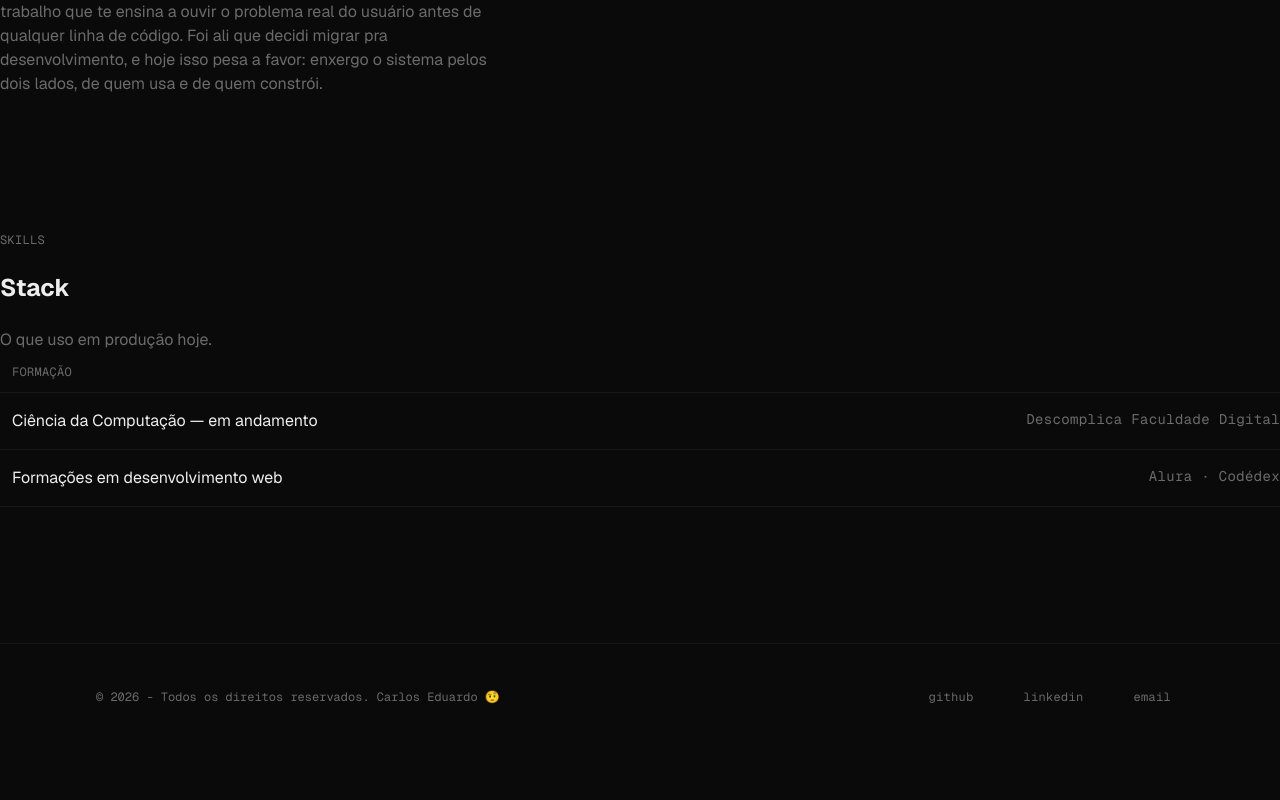
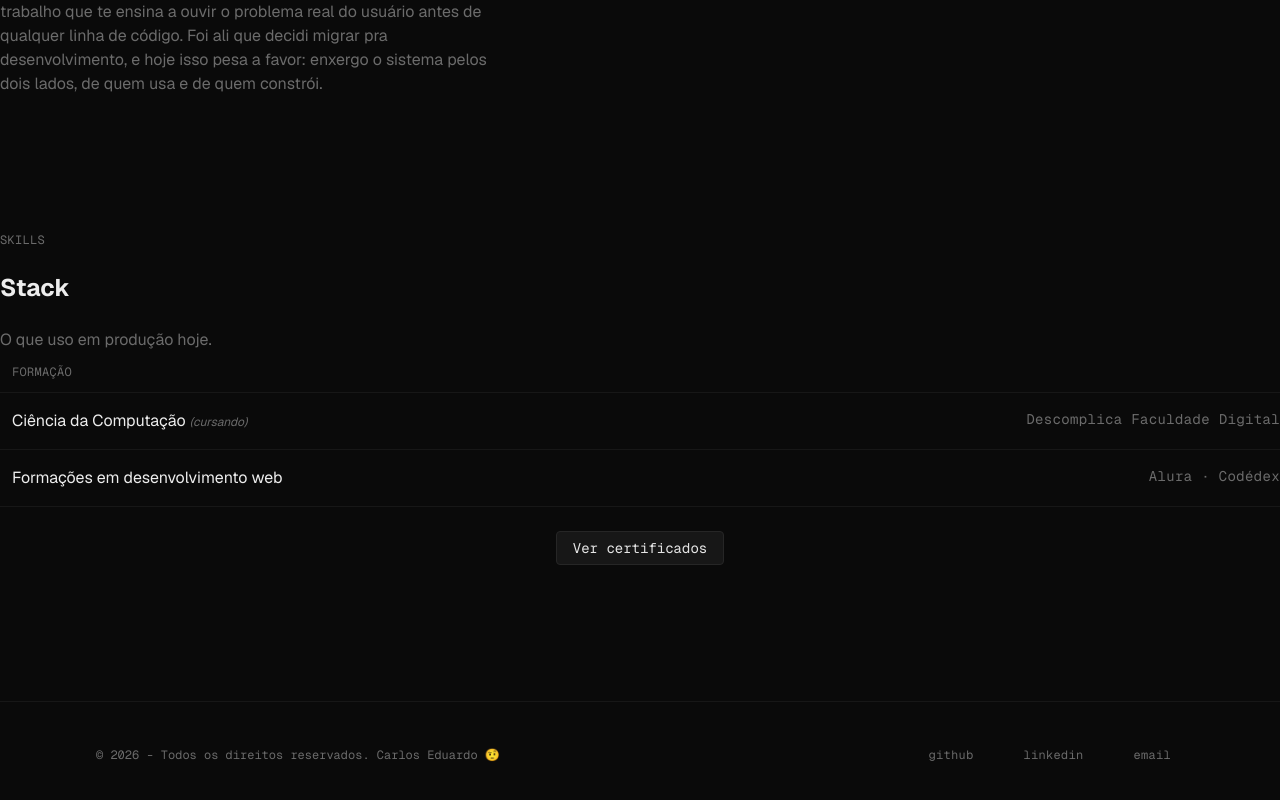
Before and after one commit to zCarlosEduardo/Portfolio, a Next.js app: page / in a window 1280 px wide. Shown: the part 2020-2820 px from the top of the page. Before the commit the page ends 2770 px from the top, so only its background shows below. Built offline with nearby package versions, Linux system fonts and the light colour scheme.

Commit message:
Feat: Formacoes e certificados com dropdown

```diff
--- a/app/page.tsx
+++ b/app/page.tsx
@@ -1,4 +1,5 @@
 import CardsDadosTerminal from "@/components/CardsDadosTerminal";
+import Formacoes from "@/components/Formacoes";
 import MarqueeTecnologias from "@/components/MarqueeTecnologias";
 import ParticleCanvas from "@/components/ParticleCanvas";
 import TituloSections from "@/components/TituloSections";
@@ -87,21 +88,7 @@ export default function Home() {
           <h4 className="text-xs text-(--cor-secundaria) tracking-wide uppercase ml-3 my-3 font-mono">
             Formação
           </h4>
-          <div>
-            <div className="flex gap-2 justify-between border-y border-0 border-neutral-900 py-4 flex-wrap">
-              <span className="ml-3">Ciência da Computação — em andamento</span>
-              <span className="text-(--cor-secundaria) text-sm tracking-wide font-mono">
-                {" "}
-                Descomplica Faculdade Digital
-              </span>
-            </div>
-            <div className="flex gap-2 justify-between border-b border-0 border-neutral-900 py-4 flex-wrap">
-              <span className="ml-3">Formações em desenvolvimento web</span>
-              <span className="text-(--cor-secundaria) text-sm tracking-wide font-mono">
-                Alura · Codédex
-              </span>
-            </div>
-          </div>
+          <Formacoes/>
         </div>
         <div id="contato" className="pt-20"></div>
       </div>
--- /dev/null
+++ b/components/Formacoes.tsx
@@ -0,0 +1,105 @@
+"use client";
+
+import { useState } from "react";
+
+const certificados = [
+  { certificado: "The Origins III: JavaScript", empresa: "Codédex", data: "", },
+  {
+    certificado: "Formação A partir do zero: iniciante em programação",
+    empresa: "Alura", data: "",
+  },
+  { certificado: "HTML5 e CSS3 parte 2", empresa: "Alura", data: "", },
+  { certificado: "HTML5 e CSS3 parte 3", empresa: "Alura", data: "", },
+  { certificado: "CSS Grid", empresa: "Alura", data: "", },
+  { certificado: "HTML5 e CSS3 parte 4", empresa: "Alura", data: "", },
+  { certificado: "Guia de estilos", empresa: "Alura", data: "", },
+  { certificado: "Flexbox", empresa: "Alura", data: "", },
+  { certificado: "Acessibilidade web", empresa: "Alura", data: "", },
+  { certificado: "Acessibilidade web parte 1", empresa: "Alura", data: "", },
+  { certificado: "Acessibilidade web parte 2", empresa: "Alura", data: "", },
+  { certificado: "Start na programação", empresa: "OneBitCode", data: "", },
+  { certificado: "Algoritmos com JavaScript II", empresa: "Alura", data: "", },
+  { certificado: "Front-end UI", empresa: "Alura", data: "", },
+  { certificado: "JavaScript para Web", empresa: "Alura", data: "", },
+  { certificado: "Colorização digital", empresa: "Alura", data: "", },
+];
+
+export default function Formacoes() {
+  const [limite, setLimite] = useState(0);
+
+  const isAberto = limite > 0;
+
+  const verMais = () => setLimite((prev) => prev + 10);
+  const recolher = () => setLimite(0);
+
+  return (
+    <div className="w-full">
+      {/* Bloco Fixo Principal */}
+      <div>
+        <div className="flex gap-2 justify-between border-y border-0 border-neutral-900 py-4 flex-wrap">
+          <span className="ml-3">Ciência da Computação <i className="text-xs text-(--cor-secundaria)">(cursando)</i></span>
+          <span className="text-(--cor-secundaria) text-sm tracking-wide font-mono">
+            Descomplica Faculdade Digital
+          </span>
+        </div>
+        <div className="flex gap-2 justify-between border-b border-0 border-neutral-900 py-4 flex-wrap">
+          <span className="ml-3">Formações em desenvolvimento web</span>
+          <span className="text-(--cor-secundaria) text-sm tracking-wide font-mono">
+            Alura · Codédex
+          </span>
+        </div>
+      </div>
+
+      {/* Lista de Certificados Animada individualmente */}
+      <div className="flex flex-col">
+        {certificados.map((item, index) => {
+          // Cada item decide se deve estar visível com base no limite atual
+          const deveMostrar = index < limite;
+
+          return (
+            <div
+              key={index}
+              className={`grid transition-all duration-500 ease-in-out ${
+                deveMostrar
+                  ? "grid-rows-[1fr] opacity-100 border-b border-0 border-neutral-900 py-4"
+                  : "grid-rows-[0fr] opacity-0 border-none py-0 pointer-events-none"
+              }`}
+            >
+              <div className="overflow-hidden">
+                <div className="flex gap-2 justify-between flex-wrap">
+                  <span className="ml-3 text-neutral-300">
+                    {item.certificado}
+                  </span>
+                  <span className="text-(--cor-secundaria) text-sm tracking-wide font-mono">
+                    {item.empresa}
+                  </span>
+                </div>
+              </div>
+            </div>
+          );
+        })}
+      </div>
+
+      {/* Botões de Ação */}
+      <div className="flex gap-4 justify-center pt-6">
+        {limite < certificados.length && (
+          <button
+            onClick={verMais}
+            className="px-4 py-1.5 bg-neutral-900 text-neutral-200 text-sm font-mono border border-neutral-800 rounded hover:bg-neutral-800 transition"
+          >
+            {isAberto ? "Ver mais (+10)" : "Ver certificados"}
+          </button>
+        )}
+
+        {isAberto && (
+          <button
+            onClick={recolher}
+            className="px-4 py-1.5 bg-transparent text-neutral-500 text-sm font-mono border border-neutral-900 rounded hover:border-neutral-700 transition"
+          >
+            Recolher tudo
+          </button>
+        )}
+      </div>
+    </div>
+  );
+}
```
